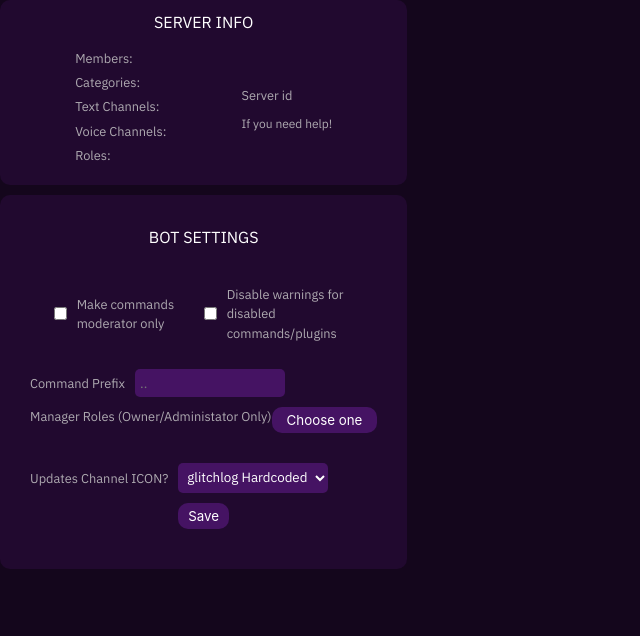
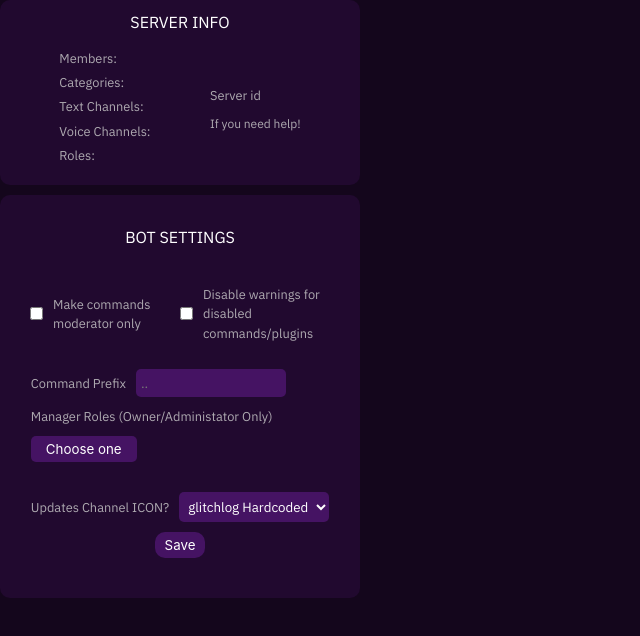
Before and after one commit to AlexanderKudr/glitch-dashboard, a React (Vite) app: page / in a window 1280 px wide. Shown: the top 636 px of the page, without its empty margins (0-640 px from the left). Built offline with nearby package versions, Linux system fonts and the light colour scheme.

Commit message:
trying typescript

```diff
--- a/src/pages/Dashboard_/Dashboard.scss
+++ b/src/pages/Dashboard_/Dashboard.scss
@@ -95,13 +95,16 @@
           }
         }
       }
-      #dropdown-basic-button {
-        font-size: 12px;
-        border-radius: 10px;
-        font-family: v.$Mainfont;
+      .manager-roles {
+        display: flex;
+        justify-content: center;
+        align-items: flex-start;
+        flex-direction: column;
+        gap: 10px;
       }
+
     }
-    .btn {
+    .save-btn {
       border: none;
       padding: 5px 10px 5px 10px;
       margin-bottom: 10px;
--- a/src/pages/Dashboard_/Dashboard.tsx
+++ b/src/pages/Dashboard_/Dashboard.tsx
@@ -2,8 +2,12 @@ import { useState } from "react";
 import "./Dashboard.scss";
 import { Dropdown } from "./Dropdown/Dropdown";
 
+ export interface DB {
+  role: string;
+  setRole: string;
+}
 export const Dashboard = () => {
-  const [role, setRole] = useState({title: "Choose one"});
+  const [role, setRole] = useState<DB | object>({title: "Choose one"});
 
   return (
     <div className="dashboard">
@@ -53,8 +57,7 @@ export const Dashboard = () => {
             </select>
           </div>
         </div>
-        <button className="btn">Save</button>
-
+        <button className="save-btn">Save</button>
       </div>
       {/* <div className="recent-activity">
         <h3>RECENT ACTIVITY</h3>
--- a/src/pages/Dashboard_/Dropdown/Dropdown.scss
+++ b/src/pages/Dashboard_/Dropdown/Dropdown.scss
@@ -8,7 +8,7 @@
   .dropdown-menu,
   .dropdown-content {
     background-color: var(--inputs-bg);
-    border-radius: 10px;
+    border-radius: 5px;
     .dropdown-item {
       background-color: var(--inputs-bg);
       color: var(--w)
@@ -18,7 +18,7 @@
 .dropdown-trigger .listbox {
   background-color: var(--inputs-bg);
   min-width: 70px;
-  border-radius: 10px;
+  border-radius: 5px;
   border-style: none;
   padding: 5px;
 
--- a/src/pages/Dashboard_/Dropdown/Dropdown.tsx
+++ b/src/pages/Dashboard_/Dropdown/Dropdown.tsx
@@ -1,8 +1,8 @@
-import { useState } from "react";
+import {  useState } from "react";
 import "./Dropdown.scss"
 import { roles } from "./utils/ManagerRoles";
 
-export const Dropdown = ({ role, setRole }: any) => {
+export const Dropdown = ({ role, setRole }:any) => {
 
   const [isActive, setIsActive] = useState(false);
   const handleActive = () => {
--- a/src/pages/Dashboard_/Dropdown/utils/ManagerRoles.ts
+++ b/src/pages/Dashboard_/Dropdown/utils/ManagerRoles.ts
@@ -1,4 +1,4 @@
-// export const roles = ["Server Booster", "Staff", "c", "d", "e"];
+
 interface Iroles {
   id: number;
   title: string;
```
